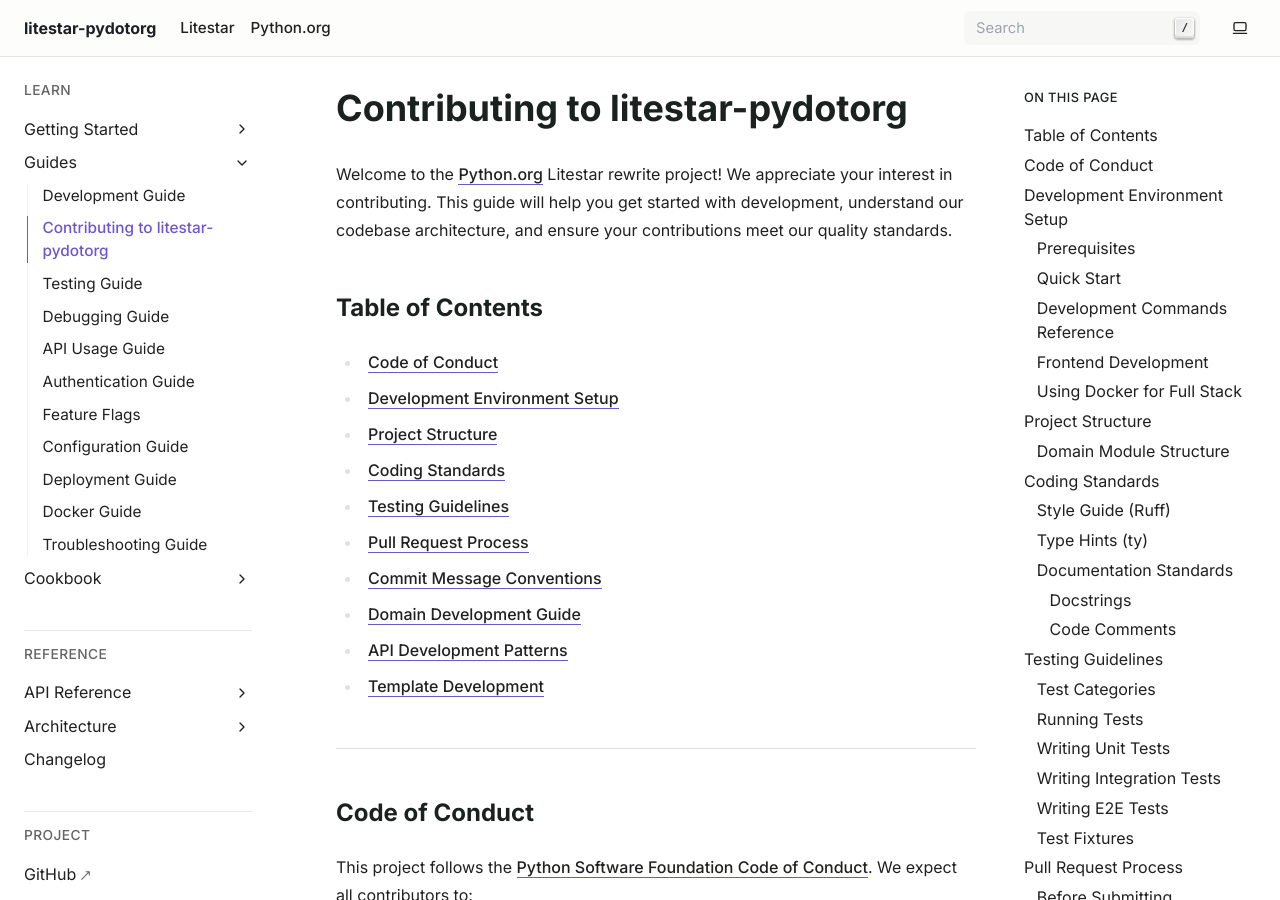
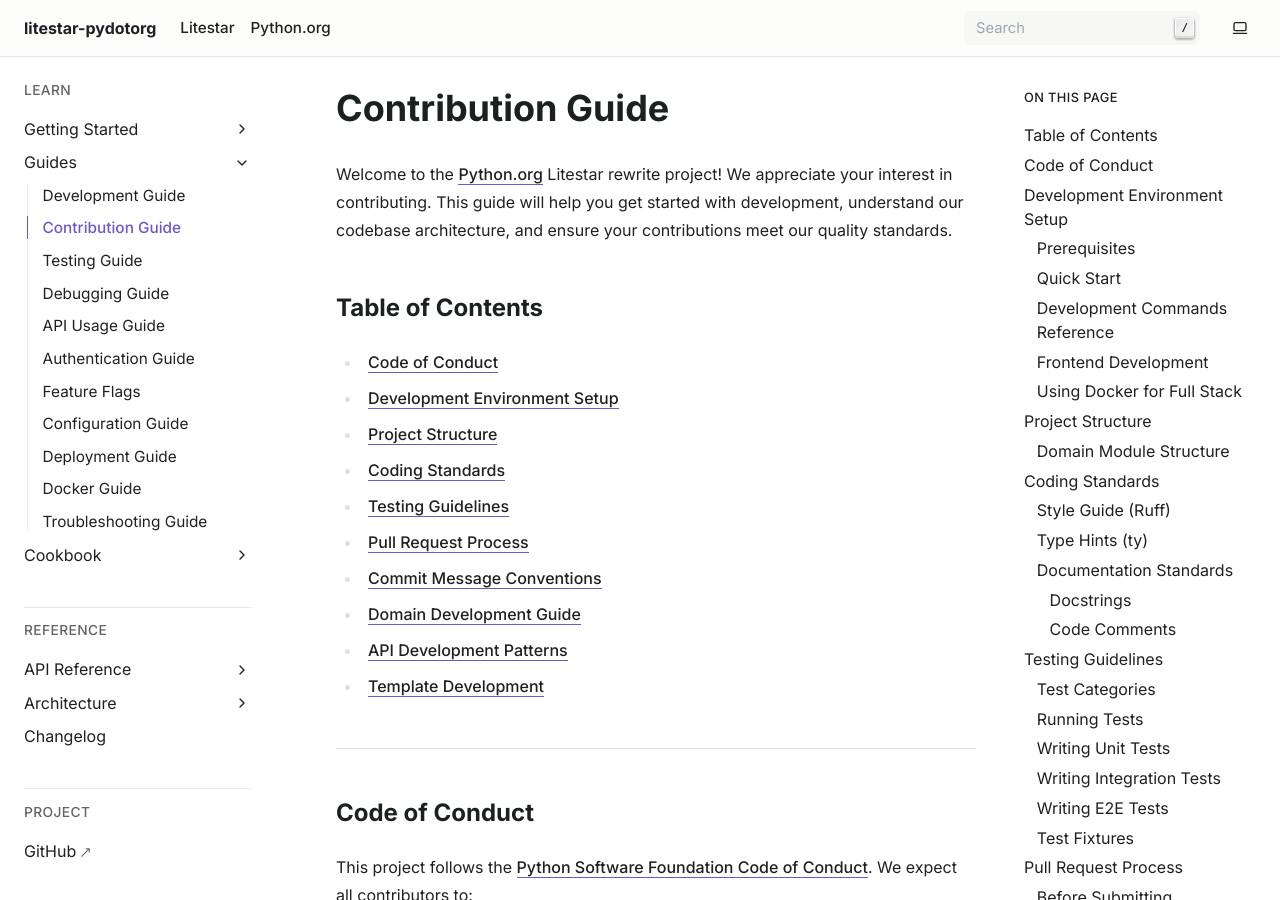
Before and after one commit to JacobCoffee/litestar-pydotorg, a Sphinx documentation site: the page built from docs/guides/contributing.md, in a window 1280 px wide and 900 px high. Built offline with Sphinx 7.4.7, drawn with Linux system fonts in a browser that asks for light colours.

Commit message:
docs(guides): rename contributing page title to Contribution Guide
🤖 Generated with [Claude Code](https://claude.com/claude-code)

Co-Authored-By: Claude Opus 4.5 <noreply@anthropic.com>

```diff
--- a/docs/guides/contributing.md
+++ b/docs/guides/contributing.md
@@ -1,4 +1,4 @@
-# Contributing to litestar-pydotorg
+# Contribution Guide
 
 Welcome to the Python.org Litestar rewrite project! We appreciate your interest in contributing. This guide will help you get started with development, understand our codebase architecture, and ensure your contributions meet our quality standards.
 
```
